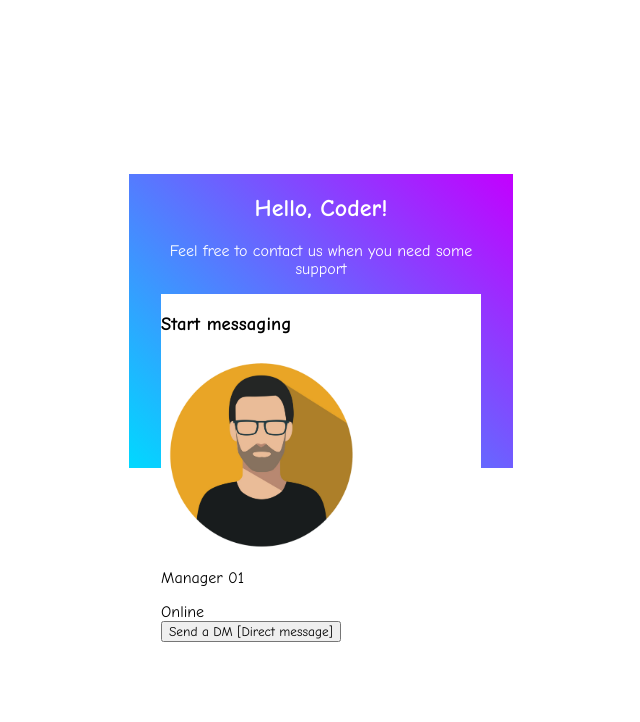
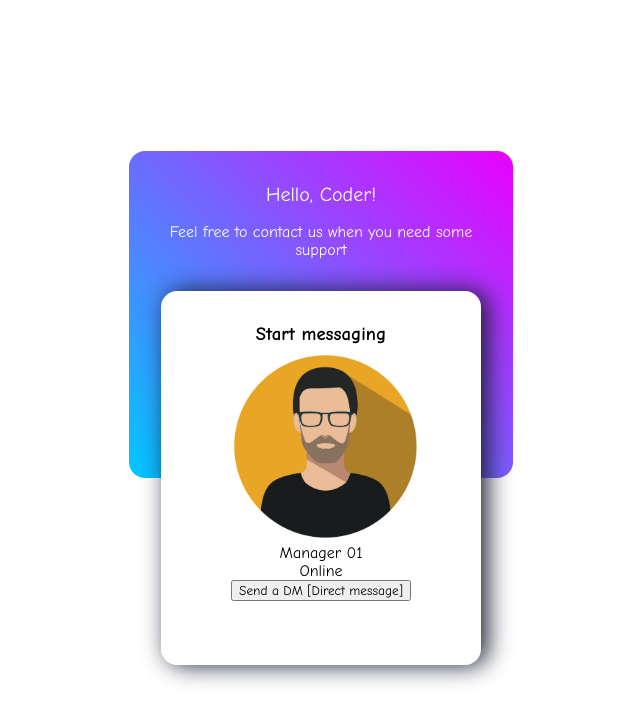
Before and after one commit to AlisonBernardino/LayeredManagerCard, a plain HTML site: page index.html in a window 1280 px wide. Shown: the whole page, without its empty margins (319-959 px from the left). Drawn offline with Linux system fonts and the light colour scheme.

Commit message:
CSS styles and HTML modifications added

```diff
--- a/assets/CSS/indexStyles.css
+++ b/assets/CSS/indexStyles.css
@@ -8,13 +8,15 @@
   --neutral100: hsl(0, 0%, 100%);
   --neutral900: hsl(230, 32%, 15%);
 
-  --gradientColor: 45deg, var(--primaryColor), var(--secondaryColor);
+  --gradientColor: linear-gradient(45deg, var(--primaryColor), var(--secondaryColor));
 }
 
 body {
   display: grid;
   min-height: 100vh;
   place-content: center;
+  font-family: system-ui;
+  text-align: center;
 }
 
 .cardArea {
@@ -23,8 +25,14 @@ body {
   grid-template-columns: 2rem 20rem 2rem;
 }
 
+.helloMessage {
+  font-weight: 400;
+  font-size: 1.25rem;
+}
+
 .welcomeArea {
   display: grid;
+  border-radius: 1rem;
   grid-template-rows: subgrid;
   grid-template-columns: subgrid;
   grid-column: 1 / -1;
@@ -32,21 +40,34 @@ body {
   text-align: center;
 
   /* "Gradient color" effect */
-  background: linear-gradient(45deg, rgb(0, 217, 255), rgb(195, 0, 255));
-  color: rgb(255, 255, 255);
+  background: var(--gradientColor);
+  color: var(--neutral100);
 }
 
 .welcomeArea div {
+  padding-block: 1rem;
   grid-column: 2 / 3;
 }
 
 .chatStartArea {
-  background: rgb(255, 255, 255);
+  border-radius: 1rem;
+  padding: 2rem 4rem 4rem;
   grid-column: 2 / 3;
   grid-row: 2 / 4;
+  gap: 2rem;
+  background: var(--neutral100);
+  box-shadow: 0.4rem 0 1.5rem var(--neutral900);
 }
 
 .chatStartArea img {
   max-width: 200px;
   max-height: 200px;
 }
+
+.chatStartArea>* {
+  margin: 0;
+}
+
+.managerData>* {
+  margin: 0;
+}
--- a/index.html
+++ b/index.html
@@ -1,22 +1,23 @@
 <html>
+
 <head>
     <meta name="viewport" content="width=device-width, initial-scale=1.0">
     <link rel="stylesheet" href="./assets/CSS/indexStyles.css">
 </head>
+
 <body>
     <main>
         <div class="cardArea">
             <div class="welcomeArea">
                 <div>
-                        <h2>Hello, Coder!</h2>
+                    <h2 class="helloMessage">Hello, Coder!</h2>
                     <p>Feel free to contact us when you need some support</p>
                 </div>
             </div>
             <div class="chatStartArea">
                 <h3>Start messaging</h3>
-                    <div class>
-                        <img src="./assets/images/sampleUser.png"
-                            alt="sampleUser">
+                <div class="managerData">
+                    <img src="./assets/images/sampleUser.png" alt="sampleUser">
                     <p class="usernameArea">
                         Manager 01
                     </p>
@@ -27,4 +28,5 @@
         </div>
     </main>
 </body>
+
 </html>
```
Also changed, not shown: 1 other file. Lines whose indentation alone changed are shown as unchanged.
